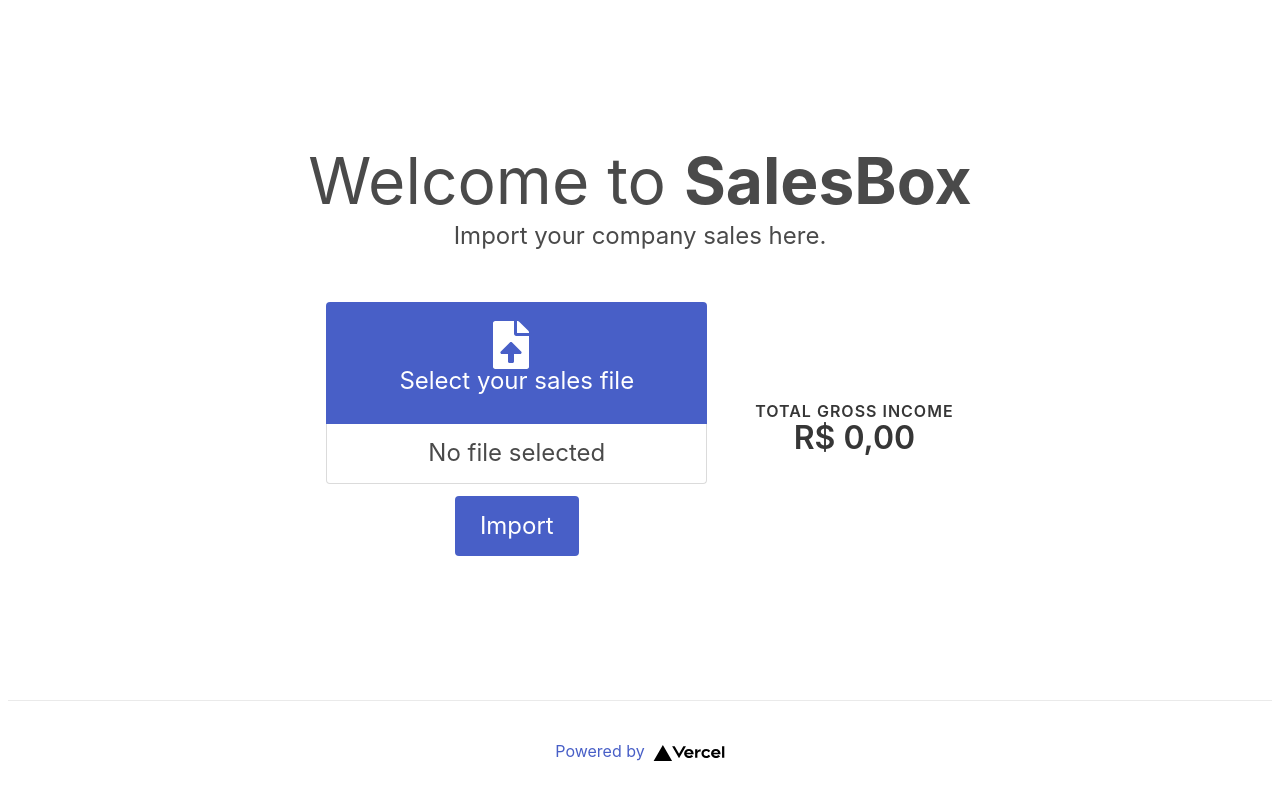
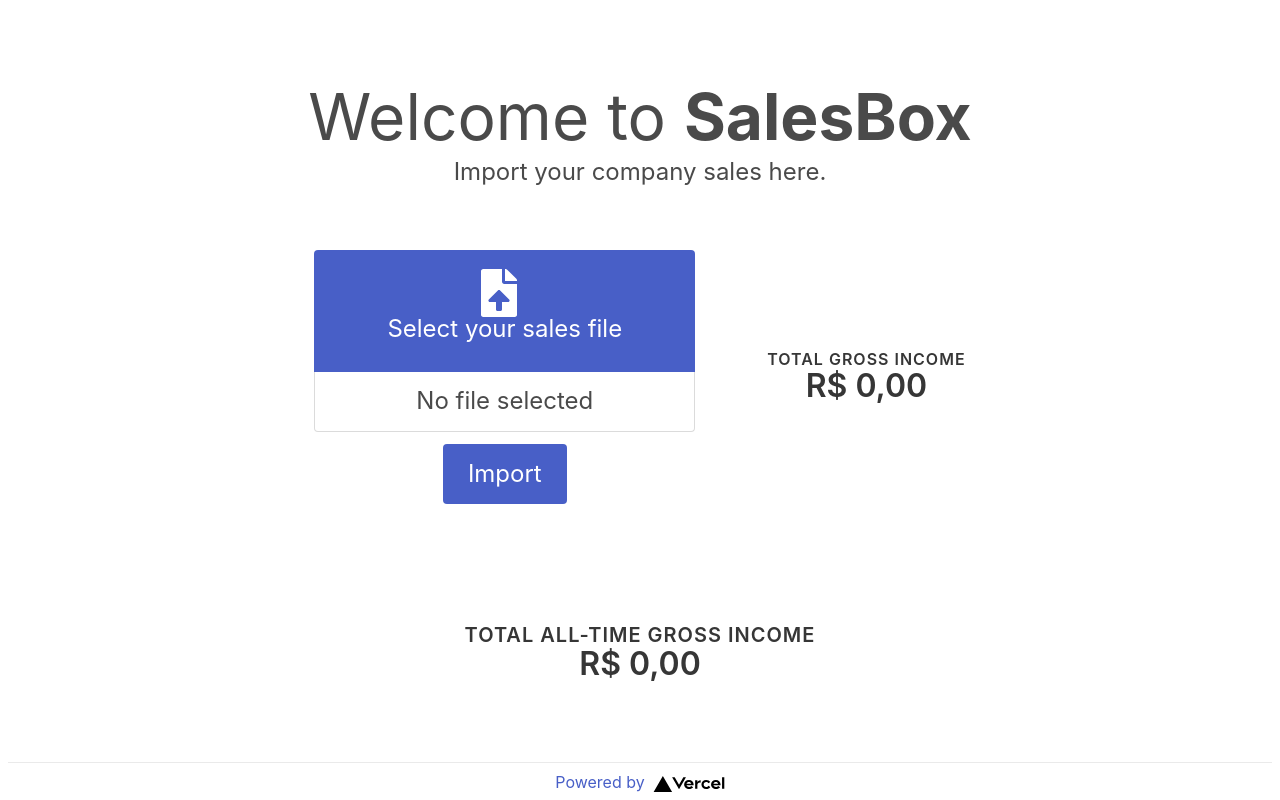
Before and after one commit to MatheusPoliCamilo/sales-box-app, a Next.js app: page / in a window 1280 px wide. Built offline with nearby package versions, Linux system fonts and the light colour scheme.

Commit message:
Add total all-time gross income

```diff
--- a/pages/index.js
+++ b/pages/index.js
@@ -20,7 +20,8 @@ export default function Home() {
         Import your company sales here.
         </p>
 
-        <div className={styles.grid}>
+        <div className='columns mt-6'>
+          <div className='column'>
             <form action="">
               <div className='field'>
                 <div className='control'>
@@ -49,8 +50,12 @@ export default function Home() {
                 </div>
               </div>
             </form>
+          </div>
 
-          <nav className="level ml-6">
+          <div className='column is-flex is-flex-direction-column is-justify-content-center'>
+            <nav className="level">
+              <div className='ml-6 is-hidden-mobile'></div>
+
               <div className="level-item has-text-centered">
                 <div>
                   <p className="heading title is-6">Total gross income</p>
@@ -59,6 +64,17 @@ export default function Home() {
               </div>
             </nav>
           </div>
+
+        </div>
+
+        <nav className="level mt-6 pt-6">
+            <div className="level-item has-text-centered">
+              <div>
+                <p className="heading title is-5">Total all-time gross income</p>
+                <p className="title">R$ 0,00</p>
+              </div>
+            </div>
+          </nav>
       </main>
 
       <footer className={styles.footer}>
```
Lines whose indentation alone changed are shown as unchanged.
